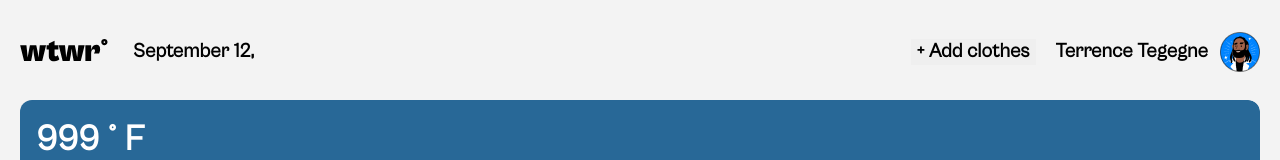
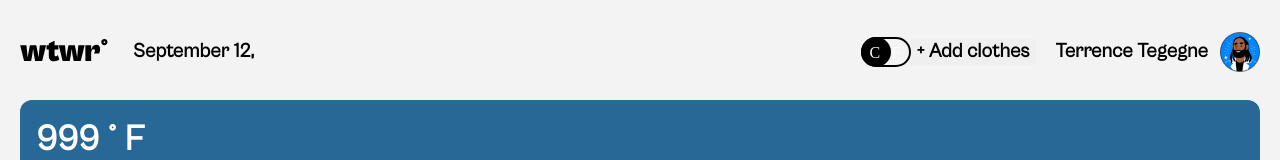
Before and after one commit to BlazinSamurai/se_project_react, a React (Vite) app: page / in a window 1280 px wide. Shown: the top 160 px of the page. Built offline with nearby package versions, Linux system fonts and the light colour scheme; no server answers.

Commit message:
Toggle Switch Coded

```diff
--- a/src/components/Header/Header.css
+++ b/src/components/Header/Header.css
@@ -18,7 +18,7 @@
 }
 
 .header__add-clothes-btn {
-  margin: 0 20px 0 auto;
+  margin: 0 20px 0 0;
   font-family: Cabinet Grotesk;
   font-size: 20px;
   font-weight: 700;
--- a/src/components/Header/Header.jsx
+++ b/src/components/Header/Header.jsx
@@ -2,6 +2,7 @@
 
 import logo from "../../images/Logo.svg";
 import avatar from "../../images/Ellipse 18.png";
+import ToggleSwitch from "../ToggleSwitch/ToggleSwitch";
 
 function Header({ handleAddClick, weatherData }) {
   const currentDate = new Date().toLocaleString("default", {
@@ -12,10 +13,13 @@
   return (
     <header className="header">
       <img src={logo} alt="Logo" className="header__logo" />
+
       <p className="header__date-and-location">
         {currentDate}, {weatherData.city}
       </p>
-      {/* <p className="header__date-and-location">DATE, Location</p> */}
+
+      <ToggleSwitch />
+
       <button
         onClick={handleAddClick}
         type="button"
@@ -23,6 +27,7 @@
       >
         + Add clothes
       </button>
+
       <div className="header__user-container">
         <p className="header__username">Terrence Tegegne</p>
         <img src={avatar} alt="Terrence Tegegne" className="header__avatar" />
--- /dev/null
+++ b/src/components/ToggleSwitch/ToggleSwitch.css
@@ -0,0 +1,50 @@
+.switch {
+  display: flex;
+  position: relative;
+  margin-left: auto;
+}
+
+.switch__box {
+  border-radius: 25px;
+  border: 2px solid black;
+  width: 50px;
+  height: 30px;
+  /* outline: none; */
+  appearance: none;
+}
+
+.switch__slider {
+  border-radius: 20px;
+  width: 30px;
+  height: 30px;
+  background-color: black;
+  color: white;
+  text-align: center;
+  cursor: pointer;
+  position: absolute;
+}
+
+.switch__slider-F {
+  left: 18px;
+}
+
+.switch__slider-C {
+}
+
+.switch__temp-F {
+  position: absolute;
+  top: -9px;
+  left: 31px;
+  color: white;
+}
+
+.switch__temp-C {
+  position: absolute;
+  top: -9px;
+  left: 9px;
+  color: white;
+}
+
+.switch__active {
+  color: white;
+}
--- /dev/null
+++ b/src/components/ToggleSwitch/ToggleSwitch.jsx
@@ -0,0 +1,45 @@
+import React from "react";
+import { useEffect, useState } from "react";
+import "./ToggleSwitch.css";
+
+const ToggleSwitch = () => {
+  const [currentTempUnit, handleTempToggle] = useState("C");
+
+  const handleChange = (e) => {
+    if (currentTempUnit === "C") {
+      handleTempToggle("F");
+    } else {
+      handleTempToggle("C");
+    }
+  };
+
+  console.log(currentTempUnit);
+  return (
+    <label className="switch">
+      <input type="checkbox" className="switch__box" onChange={handleChange} />{" "}
+      <span
+        className={
+          currentTempUnit === "F"
+            ? "switch__slider switch__slider-F"
+            : "switch__slider switch__slider-C"
+        }
+      ></span>
+      <p
+        className={`switch__temp-F ${
+          currentTempUnit === "F" && "switch__active"
+        }`}
+      >
+        F
+      </p>
+      <p
+        className={`switch__temp-C ${
+          currentTempUnit === "C" && "switch__active"
+        }`}
+      >
+        C
+      </p>
+    </label>
+  );
+};
+
+export default ToggleSwitch;
```
